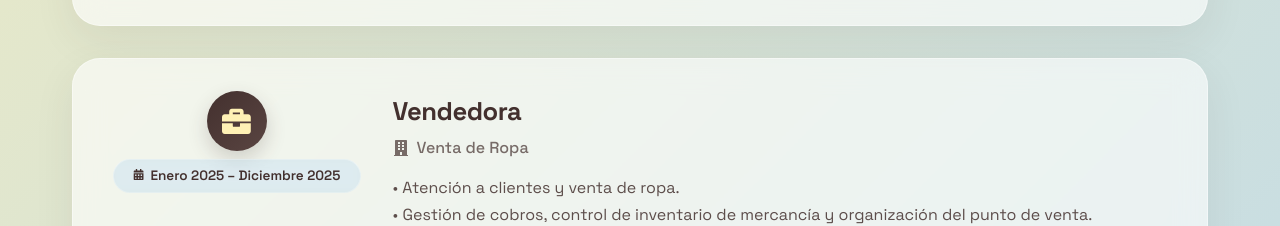
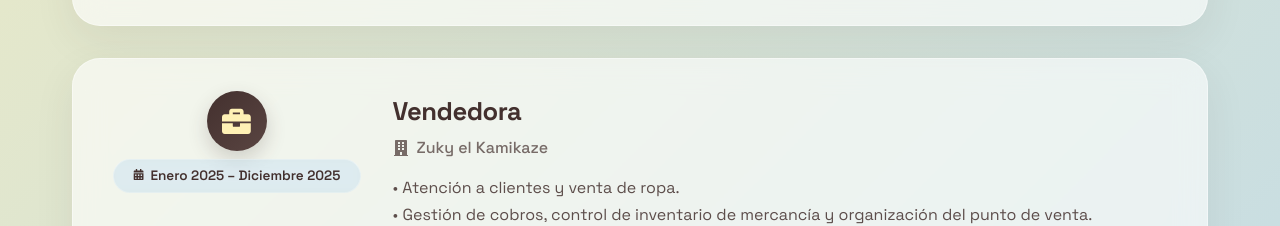
Before and after one commit to Panquecitoconmiel/mi-portafolio, a React (Vite) app: page / in a window 1280 px wide. Shown: the part 2399-2625 px from the top of the page. Built offline with nearby package versions, Linux system fonts and the light colour scheme.

Commit message:
Actualizo experience.jsx

```diff
--- a/src/components/Experience.jsx
+++ b/src/components/Experience.jsx
@@ -48,7 +48,7 @@ const experiences = [
   {
     id: 5,
     title: 'Vendedora',
-    company: 'Venta de Ropa',
+    company: 'Zuky el Kamikaze',
     date: 'Enero 2025 – Diciembre 2025',
     description: `• Atención a clientes y venta de ropa.
 • Gestión de cobros, control de inventario de mercancía y organización del punto de venta.`,
```
